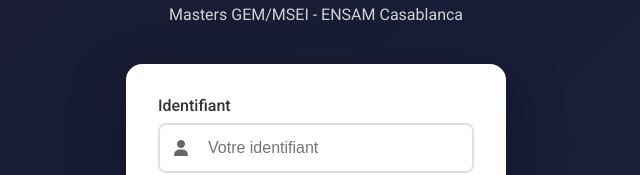
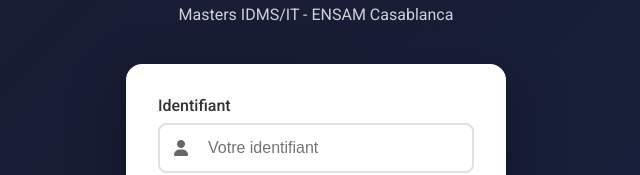
Before and after one commit to ENNAJI/ExamCADProtoENSAM, a website: page public/index.html in a window 1280 px wide. Shown: the part 306-481 px from the top of the page, 324-964 px from the left. Drawn offline with Linux system fonts and the light colour scheme; no server answers.

Commit message:
Correction texte Masters IDMS/IT

```diff
--- a/public/index.html
+++ b/public/index.html
@@ -16,7 +16,7 @@
                 <div class="login-header">
                     <img src="https://www.ensam-casa.ma/assets/img/logoENsam.png" alt="ENSAM Logo" class="logo" onerror="this.style.display='none'">
                     <h1>Examen Conception et Prototypage</h1>
-                    <p>Masters GEM/MSEI - ENSAM Casablanca</p>
+                    <p>Masters IDMS/IT - ENSAM Casablanca</p>
                 </div>
                 <form id="login-form" class="login-form">
                     <div class="form-group">
```
